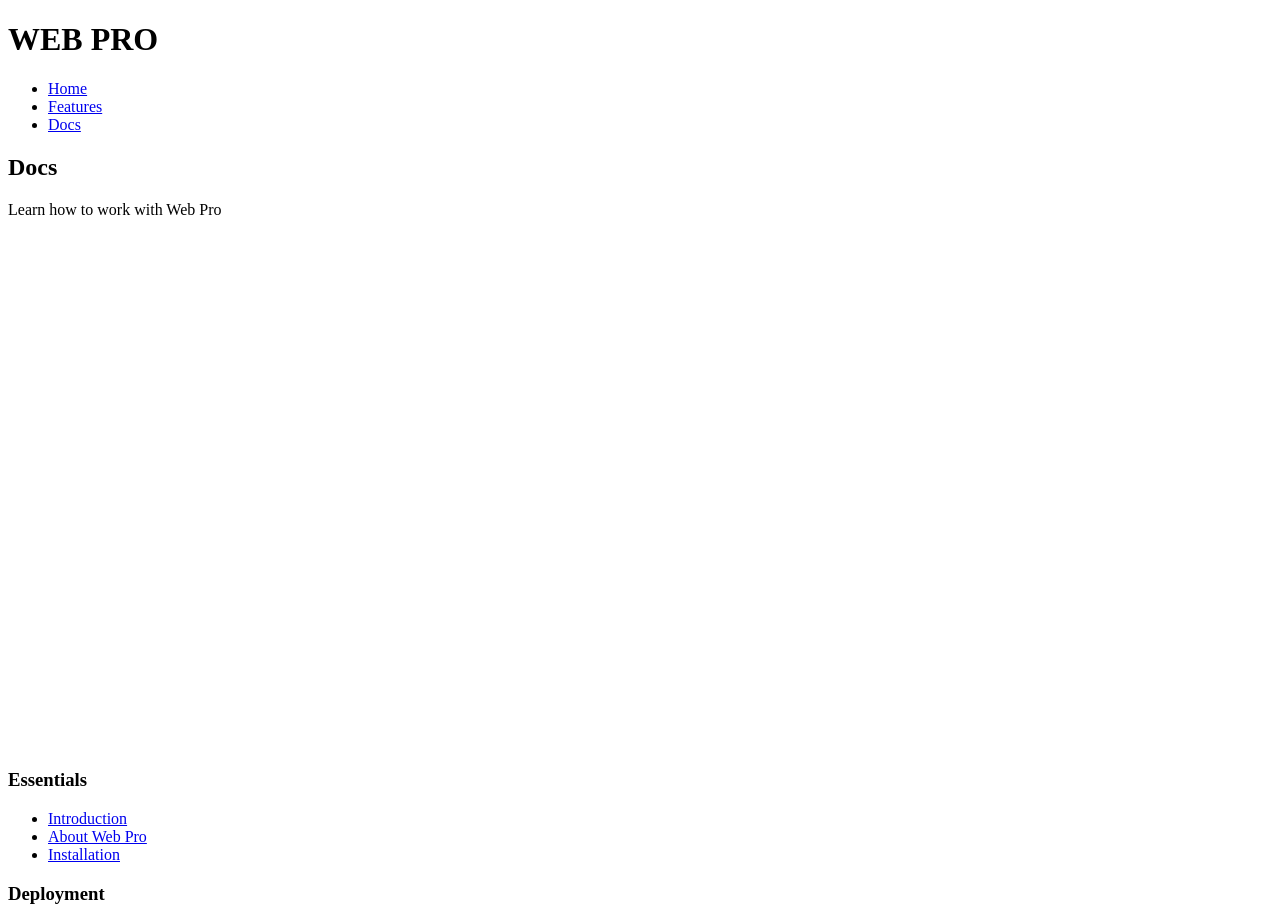
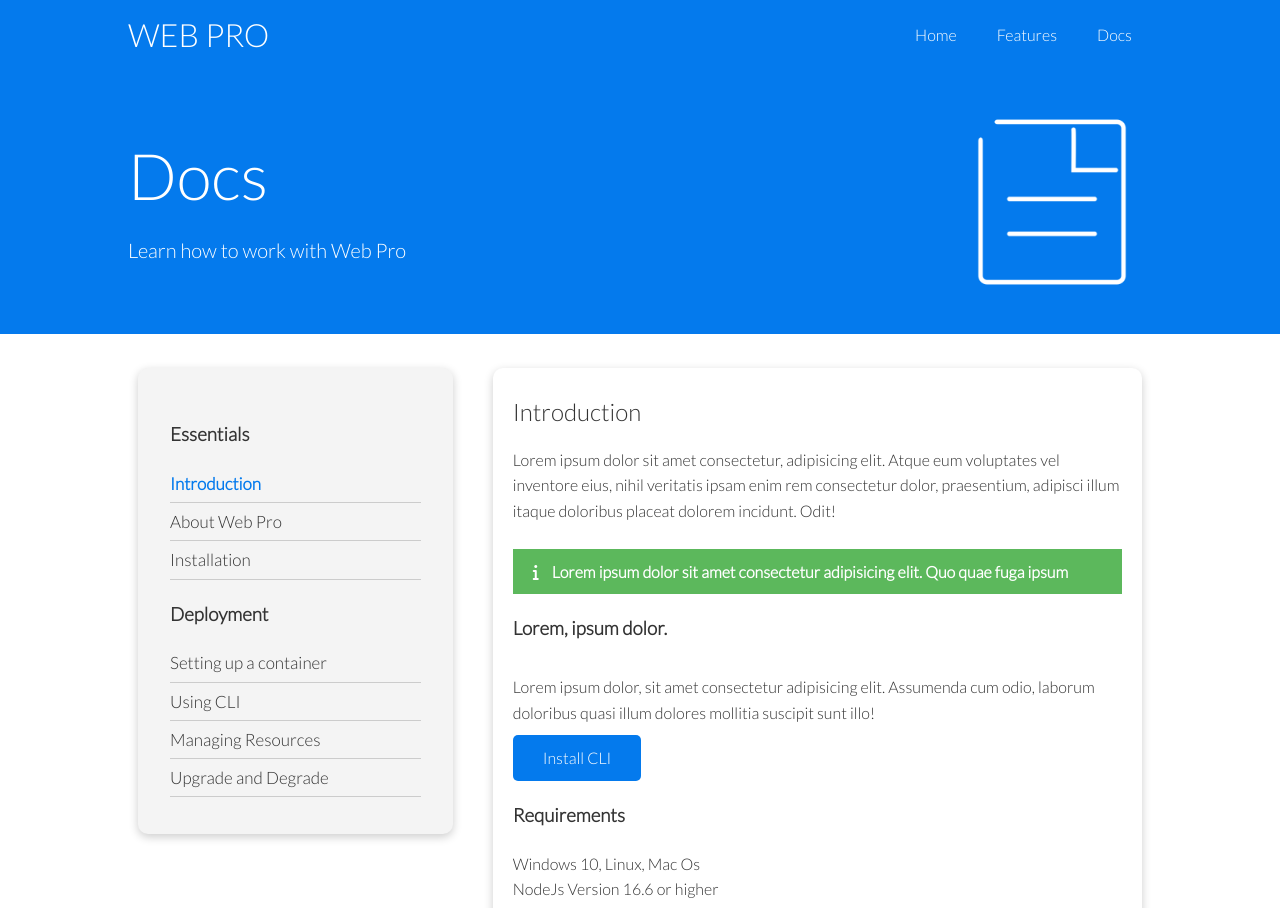
Before and after one commit to ICODER32/HostingSample, a plain HTML site: page docs.html in a window 1280 px wide. Shown: the top 908 px of the page. Drawn offline with Linux system fonts and the light colour scheme; the site is published under a folder, as on GitHub Pages, so addresses that start at the root find nothing.

Commit message:
Update docs.html

```diff
--- a/docs.html
+++ b/docs.html
@@ -5,7 +5,8 @@
     <meta http-equiv="X-UA-Compatible" content="IE=edge">
     <meta name="viewport" content="width=device-width, initial-scale=1.0">
     <link rel="stylesheet" href="https://cdnjs.cloudflare.com/ajax/libs/font-awesome/6.1.1/css/all.min.css">
-    <link rel="stylesheet" href="/css/style.css">
+     <link rel="stylesheet" href="style.css">
+    <link rel="stylesheet" href="utilities.css">
     <title>Web Pro-Hosting Services</title>
 </head>
 <body>
```
